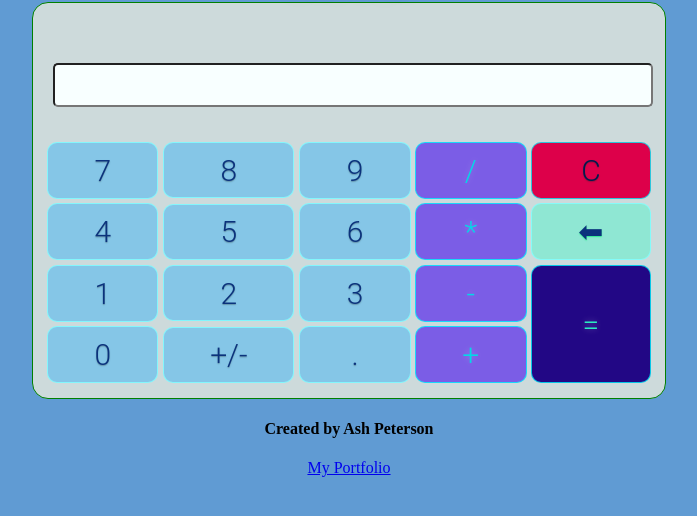
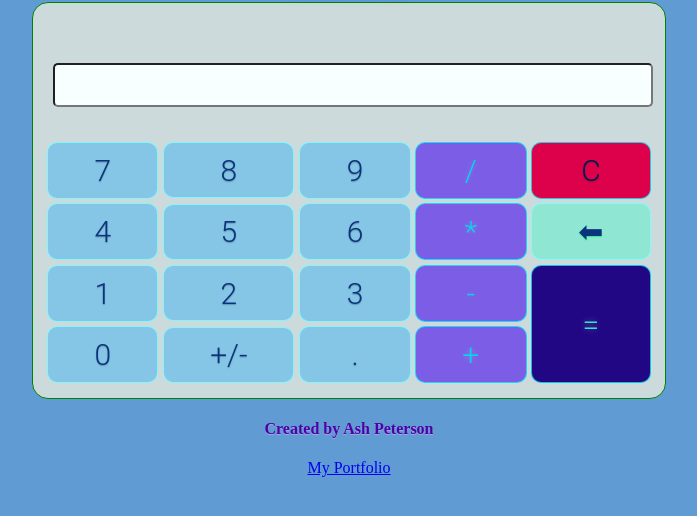
Before and after one commit to hyperturing/calculator, a plain HTML site: page index.html in a window 1280 px wide. Shown: the part 64-580 px from the top of the page, without its empty margins (291-988 px from the left). Drawn offline with Linux system fonts and the light colour scheme.

Commit message:
Visual CSS tweaks -Attribution -Portfolio

```diff
--- a/style.css
+++ b/style.css
@@ -101,6 +101,14 @@ button:active{
     margin: auto;
 }
 
+#attribution h4 {
+    color: rgb(74, 3, 167);
+    text-shadow: 0 0.04em 0.04em rgba(187, 168, 224, 0.822);
+}
+
+#attribution a:hover {
+    text-shadow: 0 0.04em 0.04em rgb(255, 255, 255);
+}
 
 /* 3D Title styling */
 .title {
```
